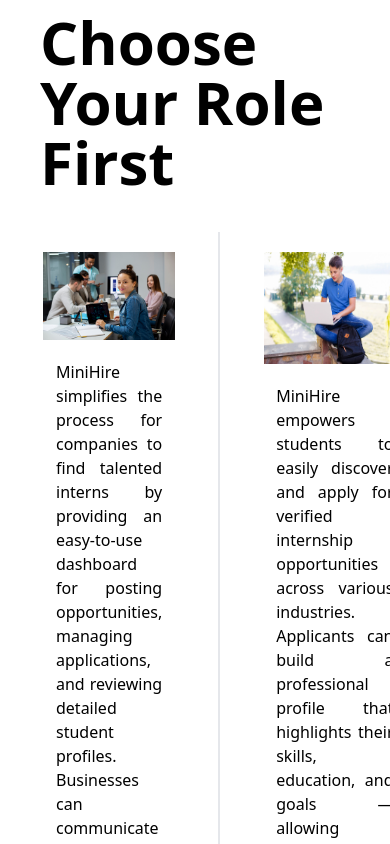
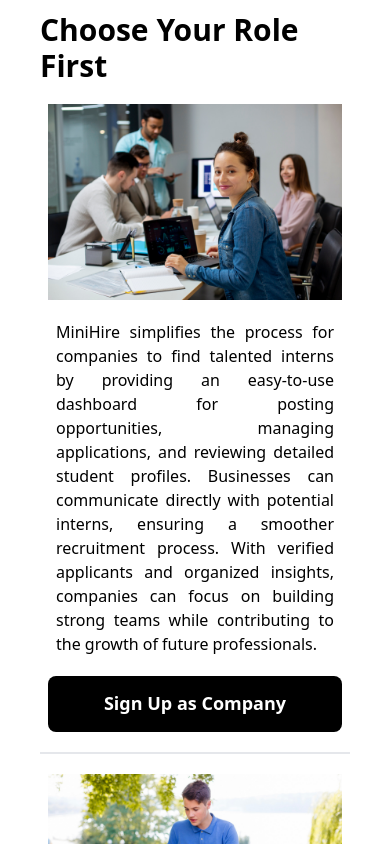
Before and after one commit to mr-chamika/MiniHire, a Next.js app: page /signup in a window 390 px wide. Shown: the top 844 px of the page. Built offline with nearby package versions, Linux system fonts and the light colour scheme.

Commit message:
added .env to vercel

```diff
--- a/app/(auth)/signup/page.tsx
+++ b/app/(auth)/signup/page.tsx
@@ -13,10 +13,10 @@ export default function Signup() {
 
         <div className="min-h-screen w-full px-10 py-3">
 
-            <div className=" w-full flex justify-center mb-10">
-                <h1 className='text-6xl font-semibold'>Choose Your Role First</h1>
+            <div className=" w-full flex justify-center sm:mb-10">
+                <h1 className='sm:text-6xl text-3xl font-semibold'>Choose Your Role First</h1>
             </div>
-            <div className="space-x-10 flex flex-row justify-around w-full">
+            <div className="sm:space-x-10 flex sm:flex-row flex-col justify-around w-full">
 
 
                 <div className="items-center flex flex-col pt-5">
@@ -33,11 +33,11 @@ export default function Signup() {
                         while contributing to the growth of future professionals.
 
                     </p>
-                    <button onClick={() => router.push('/company')} className="w-[75%] text-white bg-black rounded-lg px-2 pb-0.5 text-lg font-bold hover:cursor-pointer h-14 hover:shadow-xl">Sign Up as Company</button>
+                    <button onClick={() => router.push('/company')} className="sm:w-[75%] w-[95%] text-white bg-black rounded-lg px-2 pb-0.5 text-lg font-bold hover:cursor-pointer h-14 hover:shadow-xl">Sign Up as Company</button>
 
 
                 </div>
-                <div className="border-l-2 border-gray-200"></div>
+                <div className="sm:border-l-2 border-t-2 mt-5 border-gray-200"></div>
                 <div className="items-center flex flex-col pt-5">
 
                     <Image src={Student} alt="company" className='w-[95%] h-[60%]' />
@@ -53,7 +53,7 @@ export default function Signup() {
 
 
                     </p>
-                    <button onClick={() => router.push('/student')} className="w-[75%] text-white bg-black rounded-lg px-2 pb-0.5 text-lg font-bold hover:cursor-pointer h-14 hover:shadow-xl">Sign Up as Student</button>
+                    <button onClick={() => router.push('/student')} className="sm:w-[75%] w-[95%] text-white bg-black rounded-lg px-2 pb-0.5 text-lg font-bold hover:cursor-pointer h-14 hover:shadow-xl">Sign Up as Student</button>
 
 
                 </div>
--- a/app/(pages)/student/dashboard/page.tsx
+++ b/app/(pages)/student/dashboard/page.tsx
@@ -22,9 +22,6 @@ export default function Dashboard() {
     useEffect(() => {
 
         const inside = async () => {
-
-            if (typeof window === "undefined") return;
-
 
             const tokenString = localStorage.getItem("token");
 
--- a/app/(pages)/student/page.tsx
+++ b/app/(pages)/student/page.tsx
@@ -213,8 +213,8 @@ export default function StudentSignup() {
 
     return (
 
-        <div className='min-h-screen w-full flex items-center justify-center'>
-            <div className="w-[70%] min-w-[500px] gap-12 flex-col flex items-center">
+        <div className='min-h-screen  w-full flex items-center justify-center'>
+            <div className="w-[70%] min-w-[500px] gap-12 flex-col flex items-center p-5">
 
                 <div className="w-full flex justify-center">
                     <h1 className='md:text-5xl text-3xl font-semibold'>Welcome to MiniHire</h1>
--- a/app/api/students/route.ts
+++ b/app/api/students/route.ts
@@ -100,7 +100,6 @@ export async function POST(req: Request) {
 
             const email = formData.get("email") as string;
             const password = formData.get("password") as string;
-            const isTokenExists = formData.get("isTokenExists");
 
             if (!email || !password) {
 
@@ -130,11 +129,6 @@ export async function POST(req: Request) {
 
             }
 
-            if (isTokenExists == "true") {//if token is not expired, no need to create again
-
-                return;
-
-            }
             //create jwt token
             const token = jwt.sign({
                 userId: user._id,
@@ -148,6 +142,7 @@ export async function POST(req: Request) {
                 return Response.json({ message: `Your token is missing` });
 
             }
+
             return Response.json({ token });
         }
 
--- a/app/components/LoginPage.tsx
+++ b/app/components/LoginPage.tsx
@@ -40,16 +40,14 @@ export default function LoginPage() {
         try {
 
             if (email.length !== 0 && password.length !== 0) {
-
+                console.log(email)
+                console.log(password)
                 setMessage('')
                 setError('')
                 const formData = new FormData();
 
                 formData.append("email", email.toLowerCase());
                 formData.append("password", password);
-
-                const isTokenExists = localStorage.getItem("token") ? true : false;
-                formData.append("isTokenExists", isTokenExists ? "true" : "false");
 
                 const res = await axios.post('/api/students', formData);
 
@@ -98,9 +96,9 @@ export default function LoginPage() {
             <div className="w-[70%] gap-12 flex-col flex items-center">
 
                 <div className=" w-full flex justify-center mb-5">
-                    <h1 className='text-6xl font-semibold'>Sign in to MiniHire</h1>
+                    <h1 className='sm:text-6xl text-3xl font-semibold'>Sign in to MiniHire</h1>
                 </div>
-                <form onSubmit={handleSubmit} className="shadow-xl rounded-3xl px-8 pt-8 h-[68%] w-96 flex flex-col justify-between items-center bg-gray-50">
+                <form onSubmit={handleSubmit} className="shadow-xl rounded-3xl px-8 pt-8 h-[68%] sm:w-[430px] w-[350px] flex flex-col justify-between items-center bg-gray-50">
 
                     <div className="w-full flex flex-col mb-5">
 
--- a/app/page.tsx
+++ b/app/page.tsx
@@ -1,5 +1,6 @@
 'use client'
 
+import { useEffect, useState } from "react";
 import AuthTopbar from "./components/AuthTopbar";
 import Navbar from "./components/Navbar";
 import { useRouter } from "next/navigation";
@@ -7,10 +8,28 @@ import { useRouter } from "next/navigation";
 export default function Home() {
 
   const router = useRouter();
+  const [loading, setLoading] = useState(true);
+
+  useEffect(() => {
+
+
+    const isTokenExists = localStorage.getItem("token") ? true : false;
+
+    if (isTokenExists) {//if token exists navigate to dashboard
+
+      router.push('/student/dashboard');
+
+    } else {//if token expired navigate to landing page
+
+      setLoading(false);
+
+    }
+
+  }, [])
 
   return (
     <div className="min-h-screen">
-      <main>
+      {!loading ? <main>
         <AuthTopbar />
         <div className="py-20 w-full px-5">
           <h1 className="text-5xl font-serif italic text-center py-5">Welcome to MiniHire</h1>
@@ -89,7 +108,8 @@ export default function Home() {
 
         </div>
         <Navbar />
-      </main>
+      </main> : <p className="text-justify">Loading...</p>}
     </div>
+
   );
 }
```
